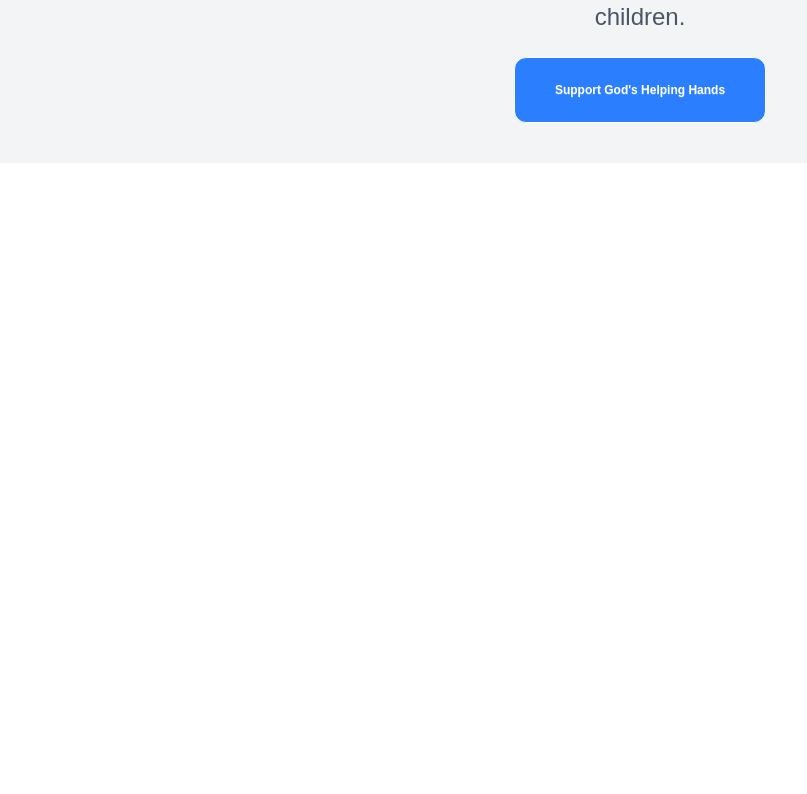
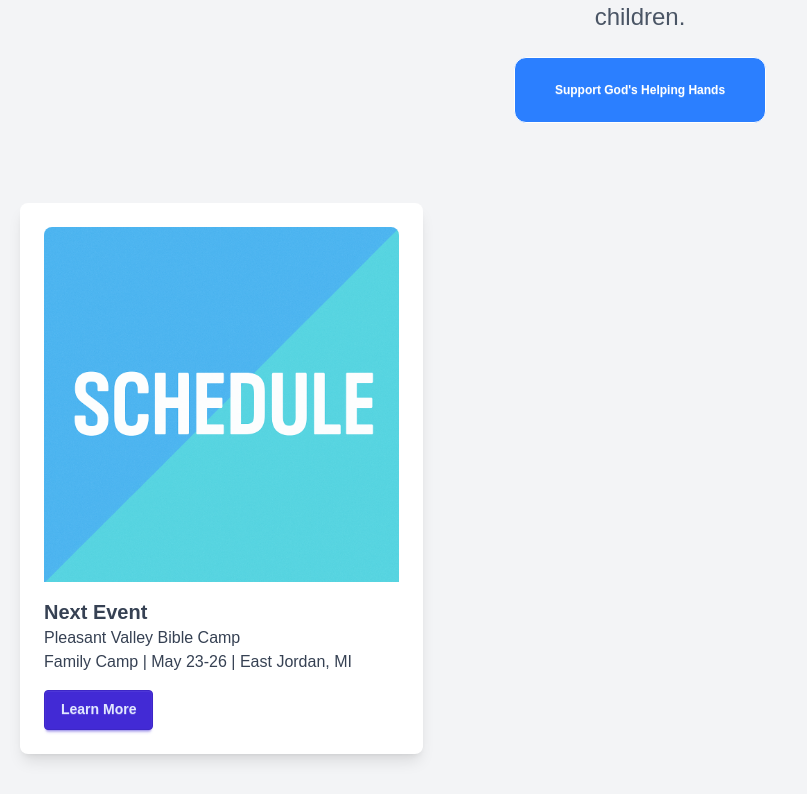
Before and after one commit to foxyfiddle/ghh-next-website, a Next.js app: page / in a window 1280 px wide. Shown: the part 1031-1825 px from the top of the page, without its empty margins (0-807 px from the left). Before the commit the page ends 1194 px from the top, so only its background shows below. Built offline with nearby package versions, Linux system fonts and the light colour scheme.

Commit message:
Add card component

```diff
--- a/app/page.tsx
+++ b/app/page.tsx
@@ -2,6 +2,7 @@ import Header from "../component/Header";
 import Image from "../component/Image";
 import Button from "../component/Button";
 import Link from "next/link";
+import Card from "../component/Card";
 
 export default function Home() {
   return (
@@ -31,10 +32,12 @@ export default function Home() {
       <div className="w-full bg-gray-100 py-10 px-5 flex items-center justify-center">
         <div className="text-center">
           <h2 className="text-center text-5xl font-semibold text-gray-800 px-30">
-      We believe that the story of Jesus has the power to transform the lives of people, adults and children.
+            We believe that the story of Jesus has the power to transform the
+            lives of people, adults and children.
           </h2>
           <p className="text-center text-2xl text-gray-600 mt-4 px-30">
-      Your generous support helps us continue our mission, to present the gospel to adults and children.
+            Your generous support helps us continue our mission, to present the
+            gospel to adults and children.
           </p>
           <Link href="give" passHref>
             <Button
@@ -44,6 +47,25 @@ export default function Home() {
           </Link>
         </div>
       </div>
+
+      {/* Card Section */}
+      <div className="w-full bg-gray-100 py-10 px-5 flex items-center justify-center">
+        <div className="grid grid-cols-1 md:grid-cols-2 lg:grid-cols-3 gap-4">
+          <Card
+            h2Text="Next Event"
+            pText="Pleasant Valley Bible Camp<br /> Family Camp | May 23-26 | East Jordan, MI"
+            buttonText="Learn More"
+            src="assets/schedule-art.png"
+            alt="Schedule Art"
+            div1ClassName="bg-white shadow-lg rounded-lg p-6"
+            div2ClassName="mt-4 text-gray-700"
+            div3ClassName="flex justify-start mt-4"
+            buttonClassName="btn btn-primary"
+            h2ClassName="text-xl font-semibold text-black-"
+          />
+          {/* Add more Card components as needed */}
+        </div>
+      </div>
     </>
   );
 }
--- /dev/null
+++ b/component/Card.tsx
@@ -0,0 +1,41 @@
+interface CardProps {
+  h2Text: string;
+  pText: string;
+  buttonText: string;
+  src: string;
+  alt: string;
+  div1ClassName?: string; // Optional additional CSS classes
+  div2ClassName?: string; // Optional additional CSS classes
+  div3ClassName?: string; // Optional additional CSS classes
+  buttonClassName?: string; // Optional additional CSS classes
+  h2ClassName?: string; // Optional additional CSS classes
+}
+
+function Card({
+  h2Text,
+  pText,
+  buttonText,
+  src,
+  alt,
+  div1ClassName,
+  div2ClassName,
+  div3ClassName,
+  buttonClassName,
+  h2ClassName,
+}: CardProps) {
+  return (
+    <div className={div1ClassName}>
+      <img src={src} alt={alt} className="w-full rounded-t-lg" />
+      <div className={div2ClassName}>
+        <h2 className={h2ClassName}>{h2Text}</h2>
+        {/* Render pText with HTML */}
+        <p dangerouslySetInnerHTML={{ __html: pText }} />
+      </div>
+      <div className={div3ClassName}>
+        <button className={buttonClassName}>{buttonText}</button>
+      </div>
+    </div>
+  );
+}
+
+export default Card;
```
Also changed, not shown: public/assets/schedule-art.png (added). Lines whose indentation alone changed are shown as unchanged.
